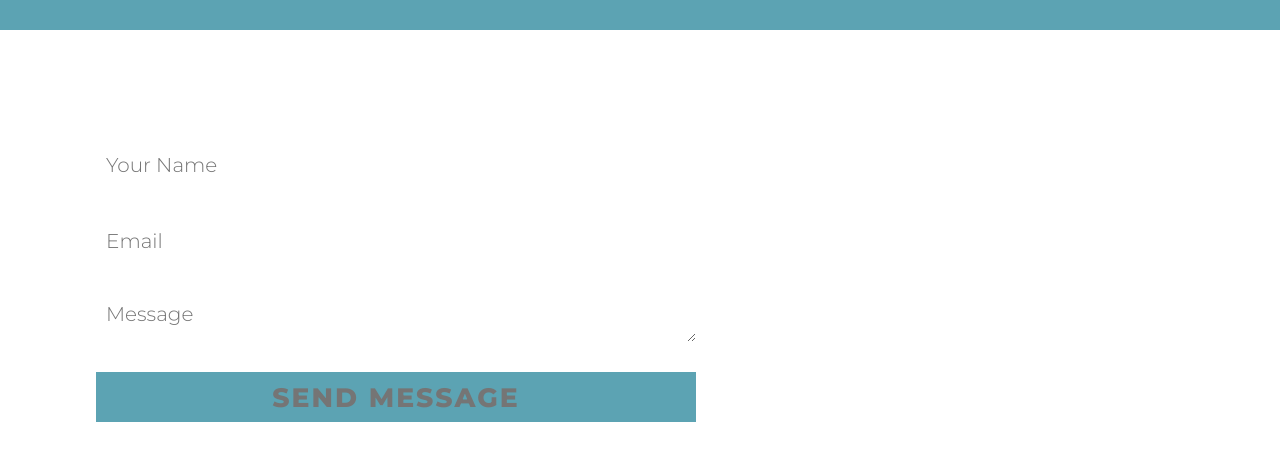
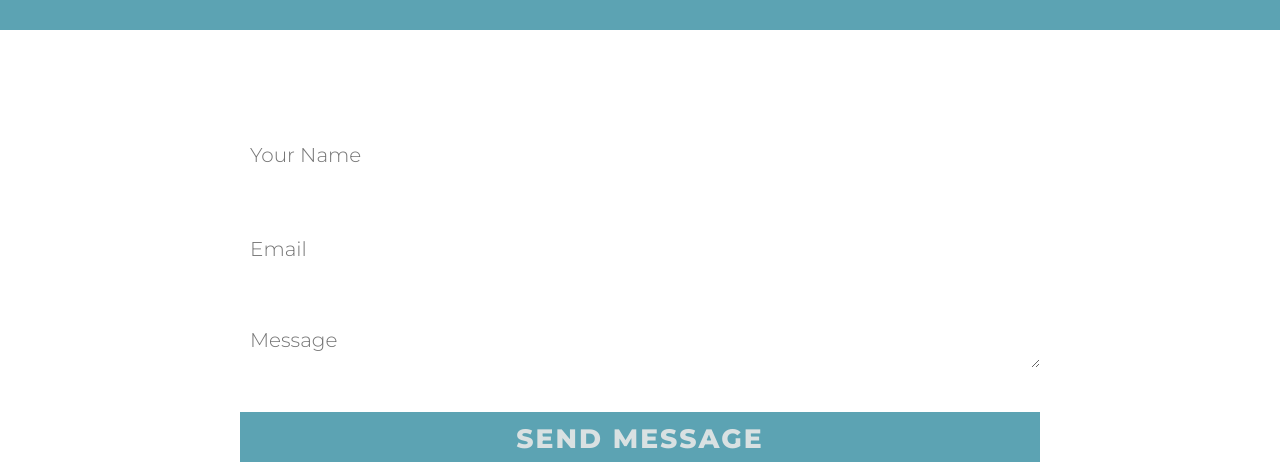
Before and after one commit to ingan274/Portfolio, a plain HTML site: page connect.html in a window 1280 px wide. Shown: the part 476-952 px from the top of the page. Drawn offline with Linux system fonts and the light colour scheme.

Commit message:
centering the form and changes in button

```diff
--- a/connect.css
+++ b/connect.css
@@ -14,14 +14,15 @@
 }
 
 .form {
-    width: 600px;
+    display: block;
+    width: 800px;
     height: 50px;
     margin: 10px auto;
     margin-bottom: 16px;
     padding: 10px;
     background: transparent;
     border: none;
-    border-bottom: 1px #505759;
+    border-bottom: 1px, #505759;
 
 
     font-family: 'Montserrat', sans-serif;
@@ -66,7 +67,7 @@
 }
 
 .social {
-    display: inline-block;s
+    display: inline-block;
     width: 40px;
     height: 40px;
     margin-right: 10px;
--- a/connect.html
+++ b/connect.html
@@ -50,7 +50,7 @@
             <input name='email' type='text' class='form' placeholder="Email" required>
             <br>
             <textarea name='message' type='text' class='form' placeholder="Message" rows="5" required></textarea><br>
-            <input name='submit' class='form' id='submit' placeholder="SEND MESSAGE" required>
+            <input name='submit' class='form' id='submit' value="SEND MESSAGE" type="button" required>
         </form>
 
     </div>
```
